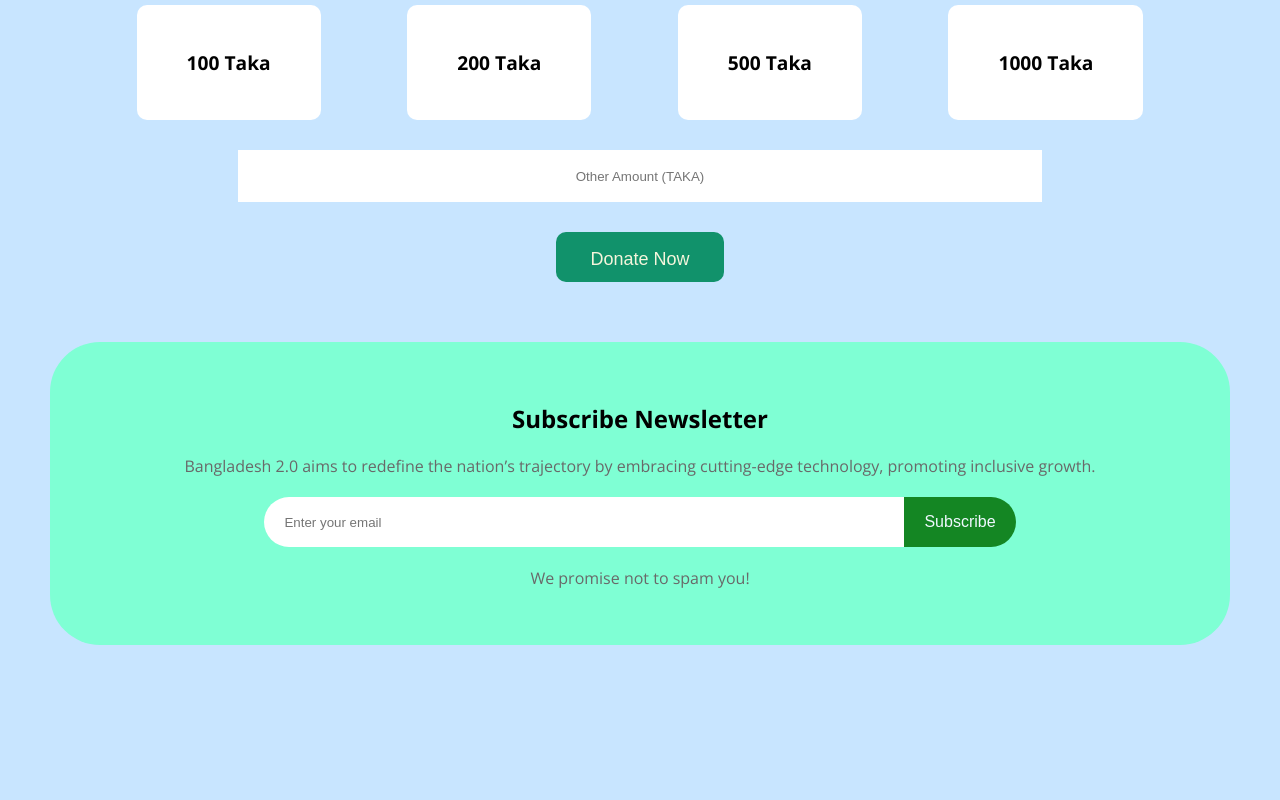
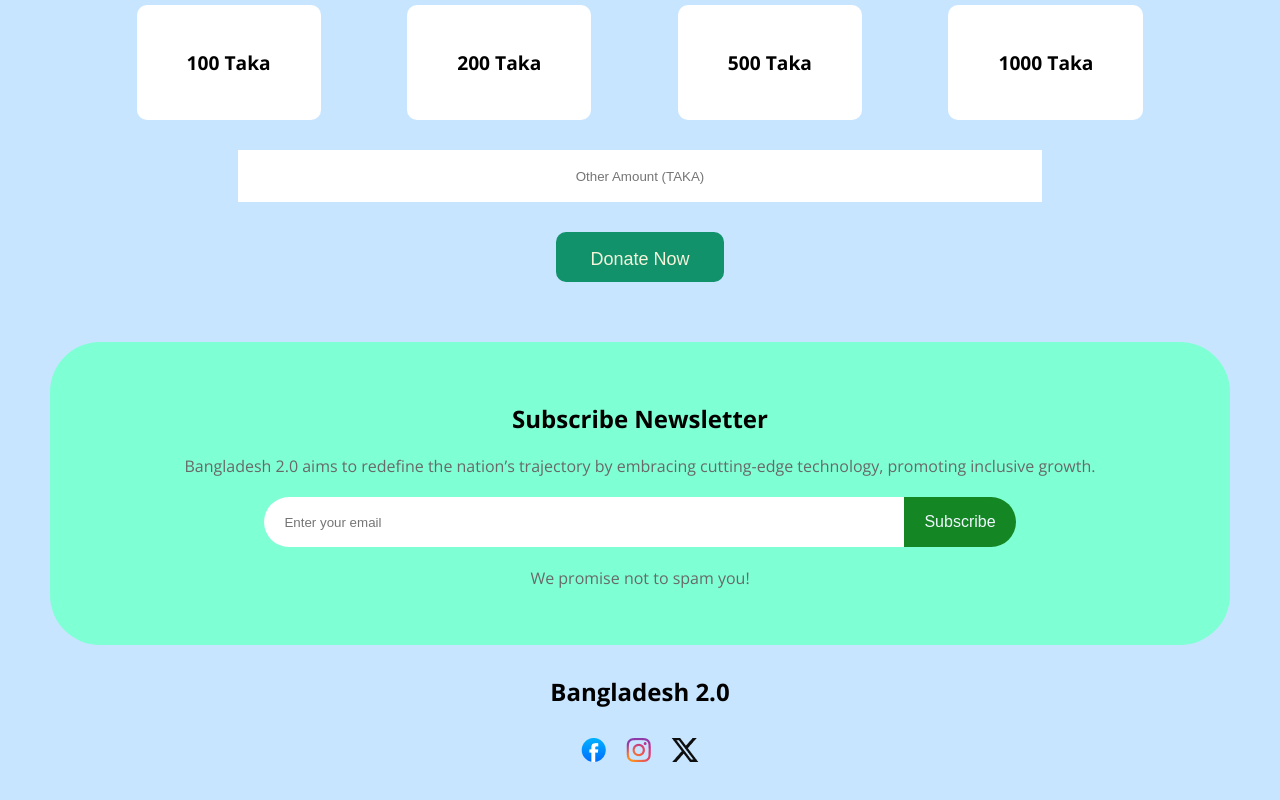
Before and after one commit to touhid2025/first-assignment, a plain HTML site: page index.html in a window 1280 px wide. Shown: the part 2631-3431 px from the top of the page. Before the commit the page ends 3326 px from the top, so only its background shows below. Drawn offline with nearby package versions, Linux system fonts and the light colour scheme.

Commit message:
add my new modification

```diff
--- a/index.html
+++ b/index.html
@@ -8,9 +8,13 @@
 <link rel="preconnect" href="https://fonts.gstatic.com" crossorigin>
 <link href="https://fonts.googleapis.com/css2?family=Fira+Sans:ital,wght@0,100;0,200;0,300;0,400;0,500;0,600;0,700;0,800;0,900;1,100;1,200;1,300;1,400;1,500;1,600;1,700;1,800;1,900&family=Open+Sans:ital,wght@0,300..800;1,300..800&display=swap" rel="stylesheet">
     <link rel="stylesheet" href="styles/style.css">
+    <link rel="shortcut icon" href="https://images.unsplash.com/photo-1519302959554-a75be0afc82a?q=80&w=1484&auto=format&fit=crop&ixlib=rb-4.0.3&ixid=M3wxMjA3fDB8MHxwaG90by" type="image/x-icon">
 </head>
 <body class="open-sans-normal">
-    <!-- 1. Banner Section -->
+    <header>
+    </header>
+    <main>
+        <!-- 1. Banner Section -->
      <section>
         <div class="s1">
             <div class="s1-d1">
@@ -123,5 +127,16 @@
         </section>
 
 
+    </main>
+    <footer>
+        <div class="footer">
+            <h2>Bangladesh 2.0</h2>
+            <div class="footer-1">
+                <img src="assets/facebook.png" alt="">
+                <img src="assets/instagram.png" alt="">
+                <img src="assets/x.png" alt="">
+            </div>
+        </div>
+    </footer>
 </body>
 </html>
--- a/styles/style.css
+++ b/styles/style.css
@@ -207,3 +207,14 @@ body{
 .s5-h{
     font-weight: bolder;
 }
+.footer{
+    text-align: center;
+    margin-top: 30px;
+    margin-bottom: 40px;
+}
+.footer-1{
+    justify-content: center;
+    display: flex;
+    gap: 20px;
+    margin-top: 30px;
+}
```
